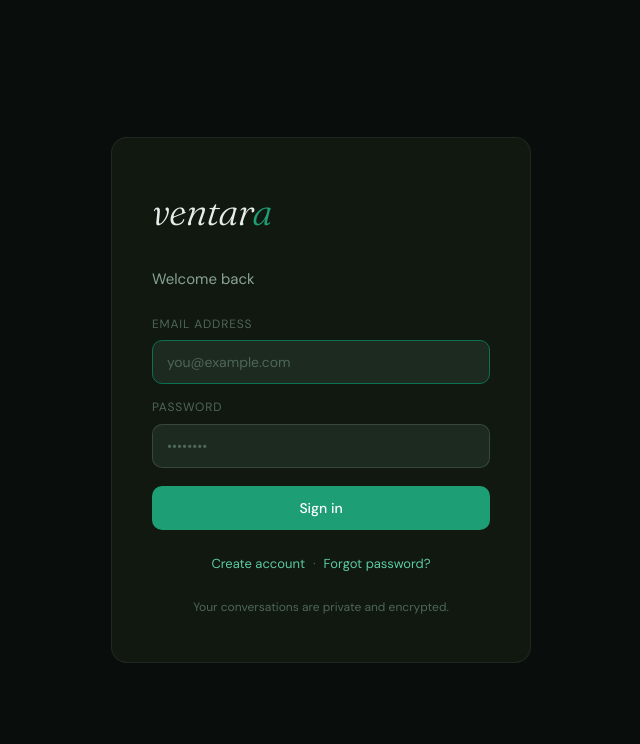
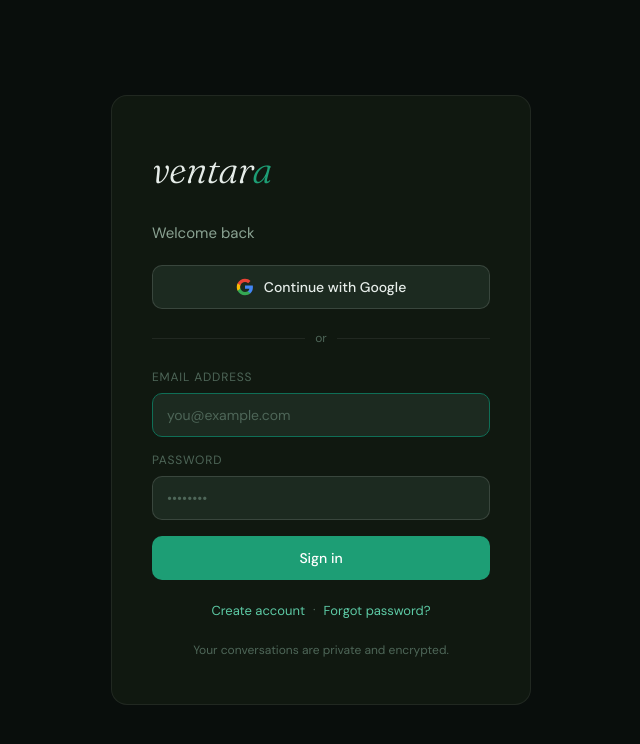
Before and after one commit to sanjaygokul-ikify/vintara, a React (Create React App) app in the folder frontend/: page / in a window 1280 px wide. Shown: the top 744 px of the page, without its empty margins (319-959 px from the left). Built offline with nearby package versions, Linux system fonts and the light colour scheme; no server answers.

Commit message:
add google sign in

```diff
--- a/frontend/src/pages/AuthPage.js
+++ b/frontend/src/pages/AuthPage.js
@@ -3,14 +3,30 @@
 import s from './AuthPage.module.css';
 
 export default function AuthPage() {
-  const [mode, setMode]       = useState('login');   // 'login' | 'signup' | 'reset'
-  const [email, setEmail]     = useState('');
+  const [mode, setMode] = useState('login');
+  const [email, setEmail] = useState('');
   const [password, setPassword] = useState('');
   const [loading, setLoading] = useState(false);
-  const [msg, setMsg]         = useState(null);
-  const [err, setErr]         = useState(null);
+  const [googleLoad, setGoogleLoad] = useState(false);
+  const [msg, setMsg] = useState(null);
+  const [err, setErr] = useState(null);
 
   const clear = () => { setMsg(null); setErr(null); };
+
+  const handleGoogle = async () => {
+    clear();
+    setGoogleLoad(true);
+    const { error } = await supabase.auth.signInWithOAuth({
+      provider: 'google',
+      options: {
+        redirectTo: window.location.origin,
+      },
+    });
+    if (error) {
+      setErr(error.message);
+      setGoogleLoad(false);
+    }
+  };
 
   const handleSubmit = async () => {
     if (!email.trim()) return setErr('Please enter your email.');
@@ -25,7 +41,7 @@
         if (password.length < 6) return setErr('Password must be at least 6 characters.');
         const { error } = await supabase.auth.signUp({ email, password });
         if (error) throw error;
-        setMsg('Account created! Check your email to confirm, then log in.');
+        setMsg('Account created! Check your email to confirm, then sign in.');
         setMode('login');
       } else {
         const { error } = await supabase.auth.signInWithPassword({ email, password });
@@ -46,10 +62,36 @@
           {mode === 'reset'
             ? 'Reset your password'
             : mode === 'signup'
-            ? 'Create your safe space'
-            : 'Welcome back'}
+              ? 'Create your safe space'
+              : 'Welcome back'}
         </div>
 
+        {/* Google Sign In */}
+        {mode !== 'reset' && (
+          <>
+            <button className={s.googleBtn} onClick={handleGoogle} disabled={googleLoad}>
+              {googleLoad ? (
+                <span className={s.spinner} />
+              ) : (
+                <svg width="18" height="18" viewBox="0 0 24 24">
+                  <path fill="#4285F4" d="M22.56 12.25c0-.78-.07-1.53-.2-2.25H12v4.26h5.92c-.26 1.37-1.04 2.53-2.21 3.31v2.77h3.57c2.08-1.92 3.28-4.74 3.28-8.09z" />
+                  <path fill="#34A853" d="M12 23c2.97 0 5.46-.98 7.28-2.66l-3.57-2.77c-.98.66-2.23 1.06-3.71 1.06-2.86 0-5.29-1.93-6.16-4.53H2.18v2.84C3.99 20.53 7.7 23 12 23z" />
+                  <path fill="#FBBC05" d="M5.84 14.09c-.22-.66-.35-1.36-.35-2.09s.13-1.43.35-2.09V7.07H2.18C1.43 8.55 1 10.22 1 12s.43 3.45 1.18 4.93l3.66-2.84z" />
+                  <path fill="#EA4335" d="M12 5.38c1.62 0 3.06.56 4.21 1.64l3.15-3.15C17.45 2.09 14.97 1 12 1 7.7 1 3.99 3.47 2.18 7.07l3.66 2.84c.87-2.6 3.3-4.53 6.16-4.53z" />
+                </svg>
+              )}
+              <span>{googleLoad ? 'Redirecting…' : `Continue with Google`}</span>
+            </button>
+
+            <div className={s.divider}>
+              <span className={s.divLine} />
+              <span className={s.divText}>or</span>
+              <span className={s.divLine} />
+            </div>
+          </>
+        )}
+
+        {/* Email / Password form */}
         <div className={s.form}>
           <div className={s.field}>
             <label className={s.label}>Email address</label>
@@ -82,7 +124,13 @@
           {msg && <div className={s.success}>{msg}</div>}
 
           <button className={s.btn} onClick={handleSubmit} disabled={loading}>
-            {loading ? 'Please wait…' : mode === 'reset' ? 'Send reset link' : mode === 'signup' ? 'Create account' : 'Sign in'}
+            {loading
+              ? 'Please wait…'
+              : mode === 'reset'
+                ? 'Send reset link'
+                : mode === 'signup'
+                  ? 'Create account'
+                  : 'Sign in'}
           </button>
         </div>
 
--- a/frontend/src/pages/AuthPage.module.css
+++ b/frontend/src/pages/AuthPage.module.css
@@ -6,6 +6,7 @@
   background: var(--bg);
   padding: 24px;
 }
+
 .card {
   width: 100%;
   max-width: 420px;
@@ -15,16 +16,120 @@
   padding: 44px 40px;
   display: flex;
   flex-direction: column;
-  gap: 24px;
+  gap: 20px;
   animation: rise 0.35s ease;
 }
-@keyframes rise { from { opacity:0; transform:translateY(16px); } to { opacity:1; transform:translateY(0); } }
-.logo { font-family: var(--font-d); font-style: italic; font-weight: 300; font-size: 38px; letter-spacing: -0.5px; }
-.logo span { color: var(--teal); }
-.tagline { font-size: 15px; color: var(--text2); }
-.form { display: flex; flex-direction: column; gap: 14px; }
-.field { display: flex; flex-direction: column; gap: 6px; }
-.label { font-size: 12px; color: var(--text3); text-transform: uppercase; letter-spacing: 0.07em; }
+
+@keyframes rise {
+  from {
+    opacity: 0;
+    transform: translateY(16px);
+  }
+
+  to {
+    opacity: 1;
+    transform: translateY(0);
+  }
+}
+
+.logo {
+  font-family: var(--font-d);
+  font-style: italic;
+  font-weight: 300;
+  font-size: 38px;
+  letter-spacing: -0.5px;
+}
+
+.logo span {
+  color: var(--teal);
+}
+
+.tagline {
+  font-size: 15px;
+  color: var(--text2);
+}
+
+/* ── Google Button ── */
+.googleBtn {
+  display: flex;
+  align-items: center;
+  justify-content: center;
+  gap: 10px;
+  width: 100%;
+  padding: 12px 16px;
+  background: var(--surface);
+  border: 1px solid var(--border2);
+  border-radius: var(--r);
+  font-size: 14px;
+  font-weight: 500;
+  color: var(--text);
+  transition: background 0.15s, border-color 0.15s;
+}
+
+.googleBtn:hover:not(:disabled) {
+  background: var(--bg3);
+  border-color: rgba(255, 255, 255, 0.2);
+}
+
+.googleBtn:disabled {
+  opacity: 0.6;
+  cursor: not-allowed;
+}
+
+.spinner {
+  width: 16px;
+  height: 16px;
+  border: 2px solid var(--border2);
+  border-top-color: var(--teal);
+  border-radius: 50%;
+  animation: spin 0.7s linear infinite;
+  flex-shrink: 0;
+}
+
+@keyframes spin {
+  to {
+    transform: rotate(360deg);
+  }
+}
+
+/* ── Divider ── */
+.divider {
+  display: flex;
+  align-items: center;
+  gap: 10px;
+}
+
+.divLine {
+  flex: 1;
+  height: 1px;
+  background: var(--border);
+}
+
+.divText {
+  font-size: 12px;
+  color: var(--text3);
+}
+
+/* ── Form ── */
+.form {
+  display: flex;
+  flex-direction: column;
+  gap: 14px;
+}
+
+.field {
+  display: flex;
+  flex-direction: column;
+  gap: 6px;
+}
+
+.label {
+  font-size: 12px;
+  color: var(--text3);
+  text-transform: uppercase;
+  letter-spacing: 0.07em;
+}
+
 .input {
   background: var(--surface);
   border: 1px solid var(--border2);
@@ -35,8 +140,15 @@
   width: 100%;
   transition: border-color 0.2s;
 }
-.input::placeholder { color: var(--text3); }
-.input:focus { border-color: var(--teal-d); }
+
+.input::placeholder {
+  color: var(--text3);
+}
+
+.input:focus {
+  border-color: var(--teal-d);
+}
+
 .btn {
   background: var(--teal);
   color: #fff;
@@ -44,15 +156,60 @@
   padding: 13px;
   font-size: 14px;
   font-weight: 500;
-  margin-top: 4px;
+  margin-top: 2px;
   transition: background 0.15s, opacity 0.15s;
 }
-.btn:hover:not(:disabled) { background: var(--teal-l); }
-.btn:disabled { opacity: 0.5; cursor: not-allowed; }
-.err { font-size: 13px; color: var(--red); background: rgba(226,75,74,0.1); border-radius: var(--r); padding: 10px 12px; }
-.success { font-size: 13px; color: var(--teal-l); background: rgba(29,158,117,0.1); border-radius: var(--r); padding: 10px 12px; }
-.links { display: flex; align-items: center; gap: 8px; justify-content: center; }
-.link { font-size: 13px; color: var(--teal-l); background: transparent; }
-.link:hover { text-decoration: underline; }
-.dot { color: var(--text3); font-size: 13px; }
-.note { font-size: 12px; color: var(--text3); text-align: center; }
+
+.btn:hover:not(:disabled) {
+  background: var(--teal-l);
+}
+
+.btn:disabled {
+  opacity: 0.5;
+  cursor: not-allowed;
+}
+
+.err {
+  font-size: 13px;
+  color: var(--red);
+  background: rgba(226, 75, 74, 0.1);
+  border-radius: var(--r);
+  padding: 10px 12px;
+}
+
+.success {
+  font-size: 13px;
+  color: var(--teal-l);
+  background: rgba(29, 158, 117, 0.1);
+  border-radius: var(--r);
+  padding: 10px 12px;
+}
+
+.links {
+  display: flex;
+  align-items: center;
+  gap: 8px;
+  justify-content: center;
+  flex-wrap: wrap;
+}
+
+.link {
+  font-size: 13px;
+  color: var(--teal-l);
+  background: transparent;
+}
+
+.link:hover {
+  text-decoration: underline;
+}
+
+.dot {
+  color: var(--text3);
+  font-size: 13px;
+}
+
+.note {
+  font-size: 12px;
+  color: var(--text3);
+  text-align: center;
+}
```
